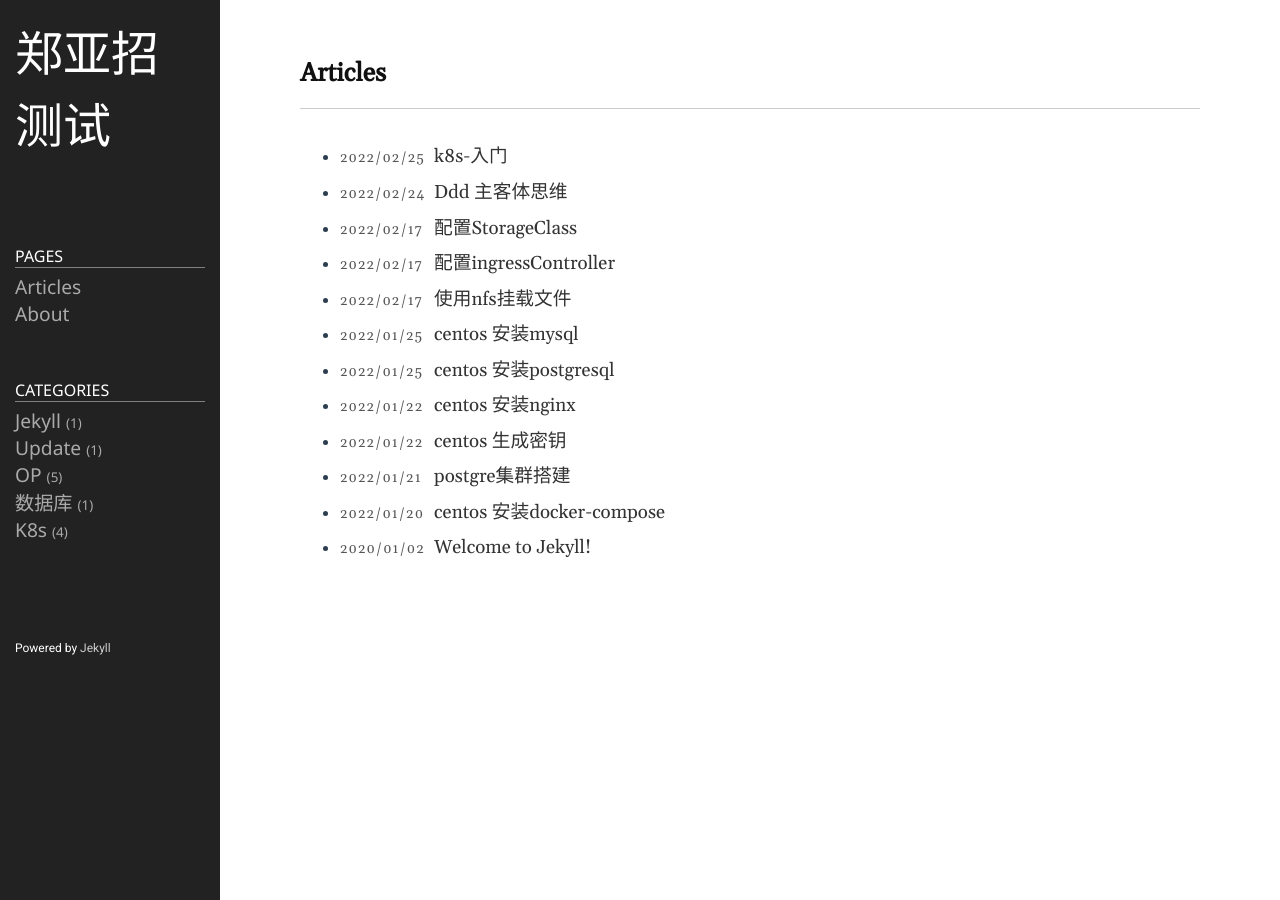
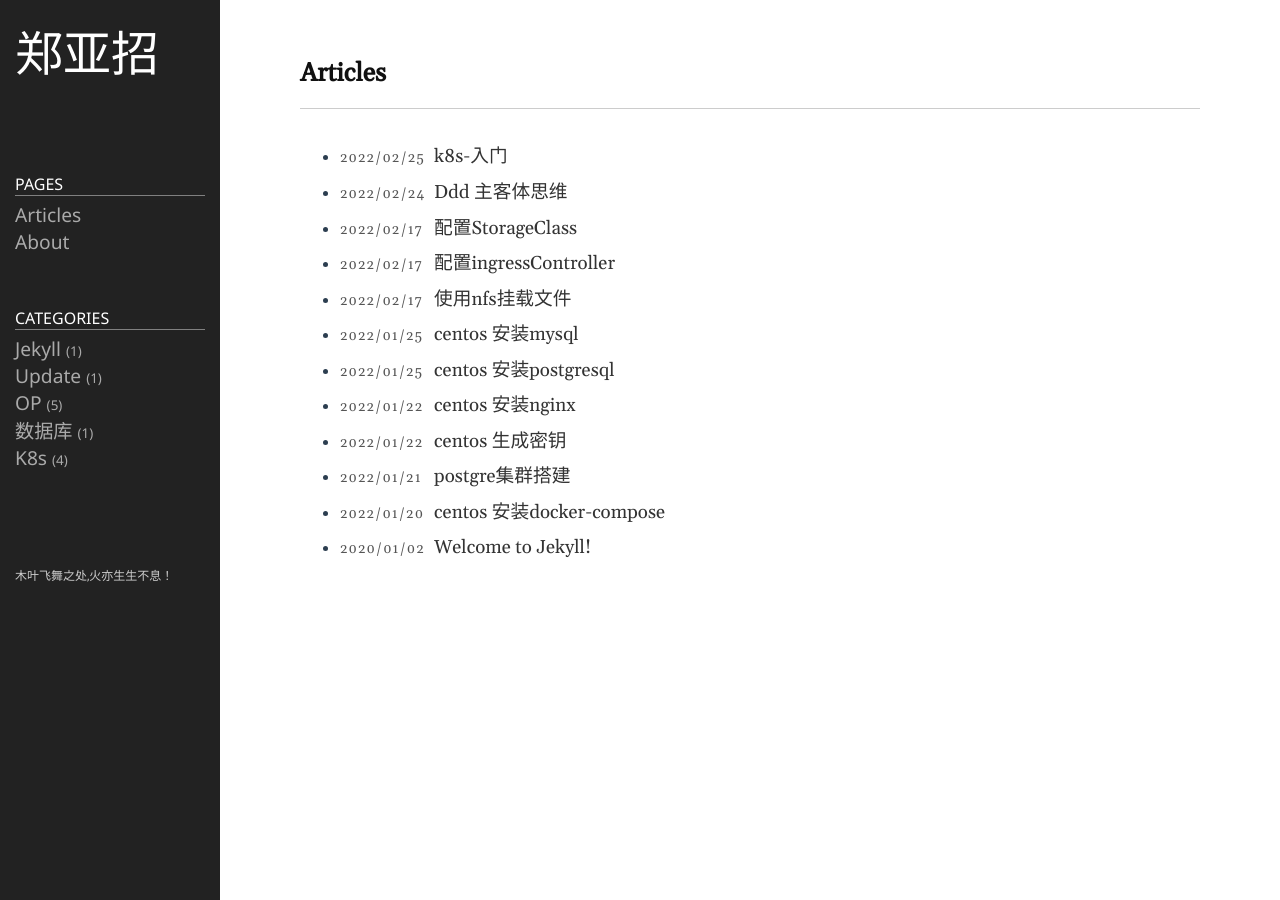
Before and after one commit to zhengyazhao/zhengyazhao.github.io, a Jekyll site: the page built from index.md, in a window 1280 px wide. Built offline with Jekyll 4.4.1, drawn with Linux system fonts in a browser that asks for light colours.

Commit message:
no message

```diff
--- a/_includes/sidebar.html
+++ b/_includes/sidebar.html
@@ -1,6 +1,6 @@
 <div class="sidebar-item sidebar-header">
 	<div class='sidebar-brand'>
-		<a href="/about/">{{ site.title }}测试</a>
+		<a href="/about/">{{ site.title }}</a>
 	</div>
 	<p class="lead">{{ site.description }}</p>
 	{%- if social.github -%}
@@ -48,5 +48,5 @@
 </div>
 
 <div class="sidebar-item sidebar-footer">
-	<p>Powered by <a href="https://github.com/jekyll/jekyll">Jekyll</a></p>
+	<p> <a href="https://www.cnblogs.com/zhengyazhao/">木叶飞舞之处,火亦生生不息！</a></p>
 </div>
```
